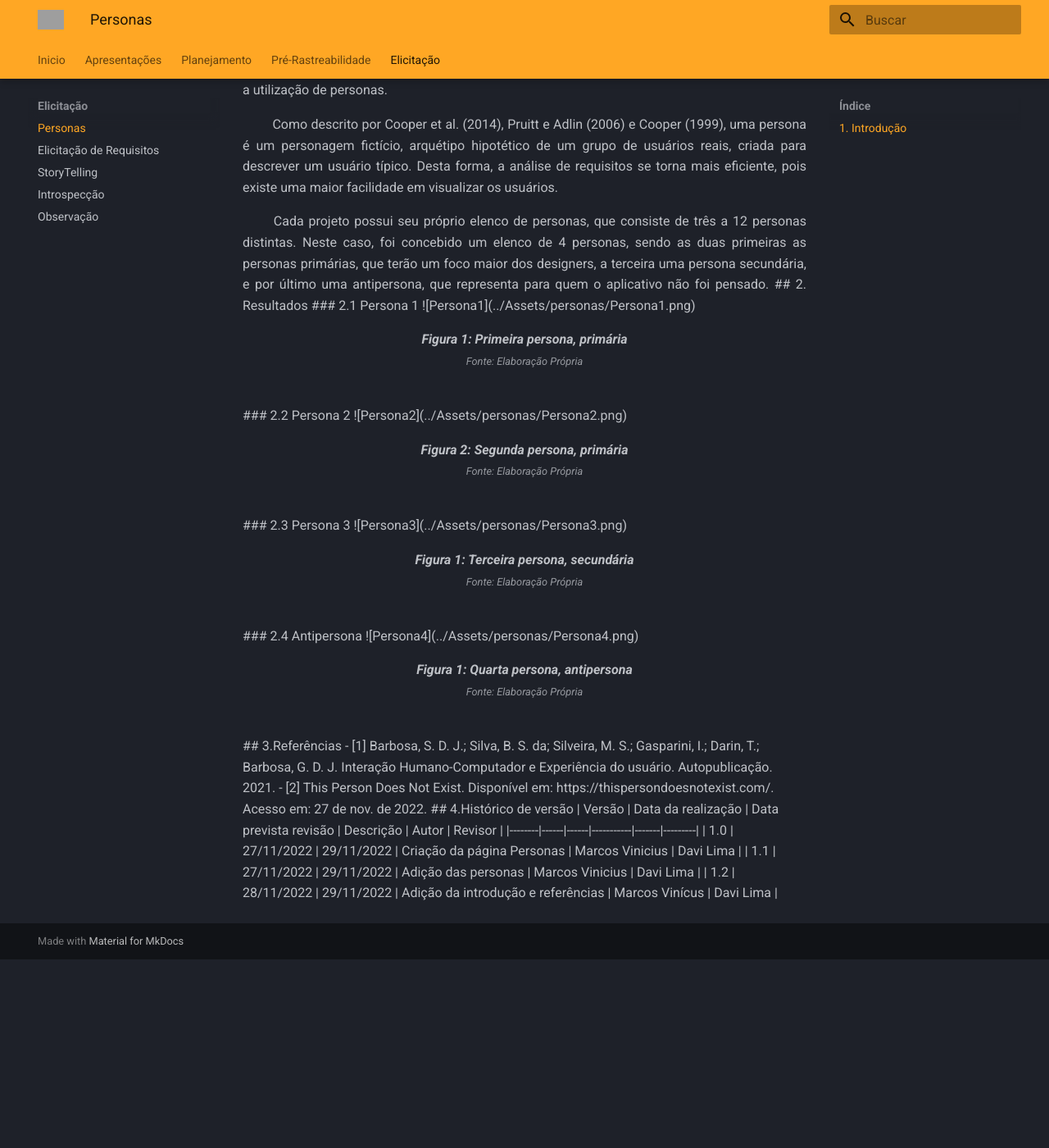
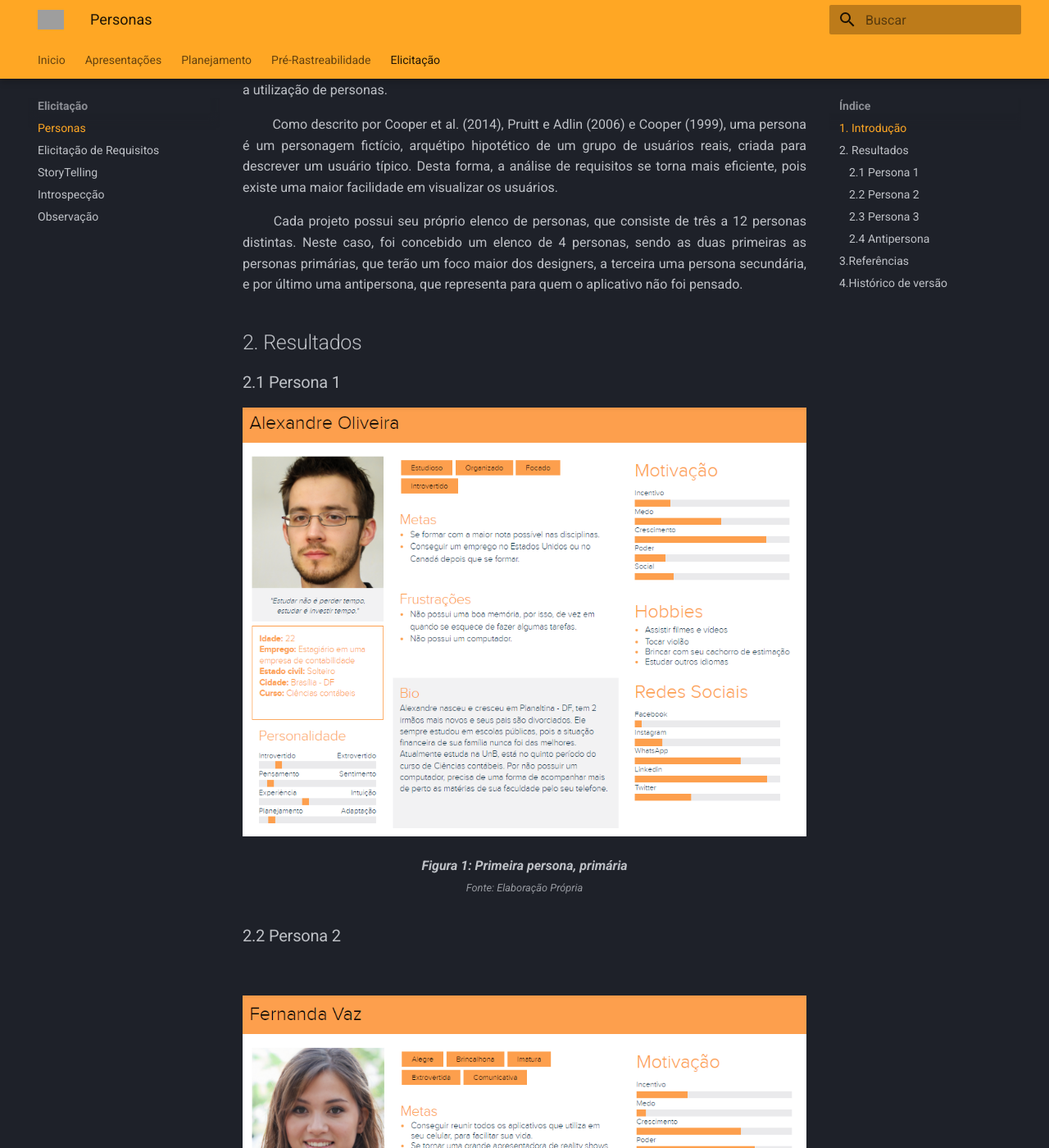
Before and after one commit to Requisitos-de-Software/2022.2-Moodle, an MkDocs documentation site: the page built from docs/Elicitacao/personas.md, in a window 1280 px wide and 1400 px high, scrolled down 258 px. Shown: the whole window at 82% size. Built offline with MkDocs 1.6.1 and Material for MkDocs 9.7.7, drawn with Linux system fonts in a browser that asks for light colours; before the commit the page ends 1428 px from its top, so only the background shows below that; some of the changed text lies outside the part shown; grey boxes are pictures that could not be loaded.

Commit message:
adicionando personas

```diff
--- a/docs/Elicitacao/personas.md
+++ b/docs/Elicitacao/personas.md
@@ -2,20 +2,26 @@
 
 ## 1. Introdução
 
-<p align = "justify"> &emsp;&emsp; Para criar um produto de boa qualidade, um ponto muito importante entender quem são os usuários, quais são seus objetivos e suas necessidades. Portanto, para ajudar neste quesito, algumas técnicas podem ser utilizadas neste momento, a que será descrita neste documento, é a utilização de personas.
+<p align = "justify"> &emsp;&emsp;
+    Para criar um produto de boa qualidade, um ponto muito importante entender quem são os usuários, quais são seus objetivos e suas necessidades. Portanto, para ajudar neste quesito, algumas técnicas podem ser utilizadas neste momento, a que será descrita neste documento, é a utilização de personas.
+</p>
 
-
-<p align = "justify"> &emsp;&emsp; Como descrito por  Cooper et al. (2014), Pruitt e Adlin (2006) e Cooper (1999), uma persona é um personagem fictício, arquétipo hipotético de um grupo de usuários reais,
-criada para descrever um usuário típico. Desta forma, a análise de requisitos se torna mais eficiente, pois existe uma maior facilidade em visualizar os usuários.
-
-<p align = "justify"> &emsp;&emsp; Cada projeto possui seu próprio elenco de personas, que consiste de três a 12 personas distintas. Neste caso, foi concebido um elenco de 4 personas, sendo as duas primeiras as personas primárias, que terão um foco maior dos designers, a terceira uma persona secundária, e por último uma antipersona, que representa para quem o aplicativo não foi pensado.
-
+<p align = "justify"> &emsp;&emsp;
+    Como descrito por  Cooper et al. (2014), Pruitt e Adlin (2006) e Cooper (1999), uma persona é um personagem fictício, arquétipo hipotético de um grupo de usuários reais,
+    criada para descrever um usuário típico. Desta forma, a análise de requisitos se torna mais eficiente, pois existe uma maior facilidade em visualizar os usuários.
+</p>
+<p align = "justify"> &emsp;&emsp;
+    Cada projeto possui seu próprio elenco de personas, que consiste de três a 12 personas distintas. Neste caso, foi concebido um elenco de 4 personas, sendo as duas primeiras as personas primárias, que terão um foco maior dos designers, a terceira uma persona secundária, e por último uma antipersona, que representa para quem o aplicativo não foi pensado.
+</p>
 
 ## 2. Resultados
 
 ### 2.1 Persona 1
 
-![Persona1](../Assets/personas/Persona1.png)
+<center>
+    <img src="../../Assets/personas/Persona1.png" width="100%">
+</center>
+
 
 <figcaption align='center'>
     <b>Figura 1: Primeira persona, primária</b>
@@ -25,7 +31,9 @@
 
 ### 2.2 Persona 2
 
-![Persona2](../Assets/personas/Persona2.png)
+<center>
+    <img src="../../Assets/personas/Persona2.png" width="100%">
+</center>
 
 <figcaption align='center'>
     <b>Figura 2: Segunda persona, primária</b>
@@ -35,7 +43,9 @@
 
 ### 2.3 Persona 3
 
-![Persona3](../Assets/personas/Persona3.png)
+<center>
+    <img src="../../Assets/personas/Persona3.png" width="100%">
+</center>
 
 <figcaption align='center'>
     <b>Figura 1: Terceira persona, secundária</b>
@@ -45,7 +55,9 @@
 
 ### 2.4 Antipersona
 
-![Persona4](../Assets/personas/Persona4.png)
+<center>
+    <img src="../../Assets/personas/Persona4.png" width="100%">
+</center>
 
 <figcaption align='center'>
     <b>Figura 1: Quarta persona, antipersona</b>
```
